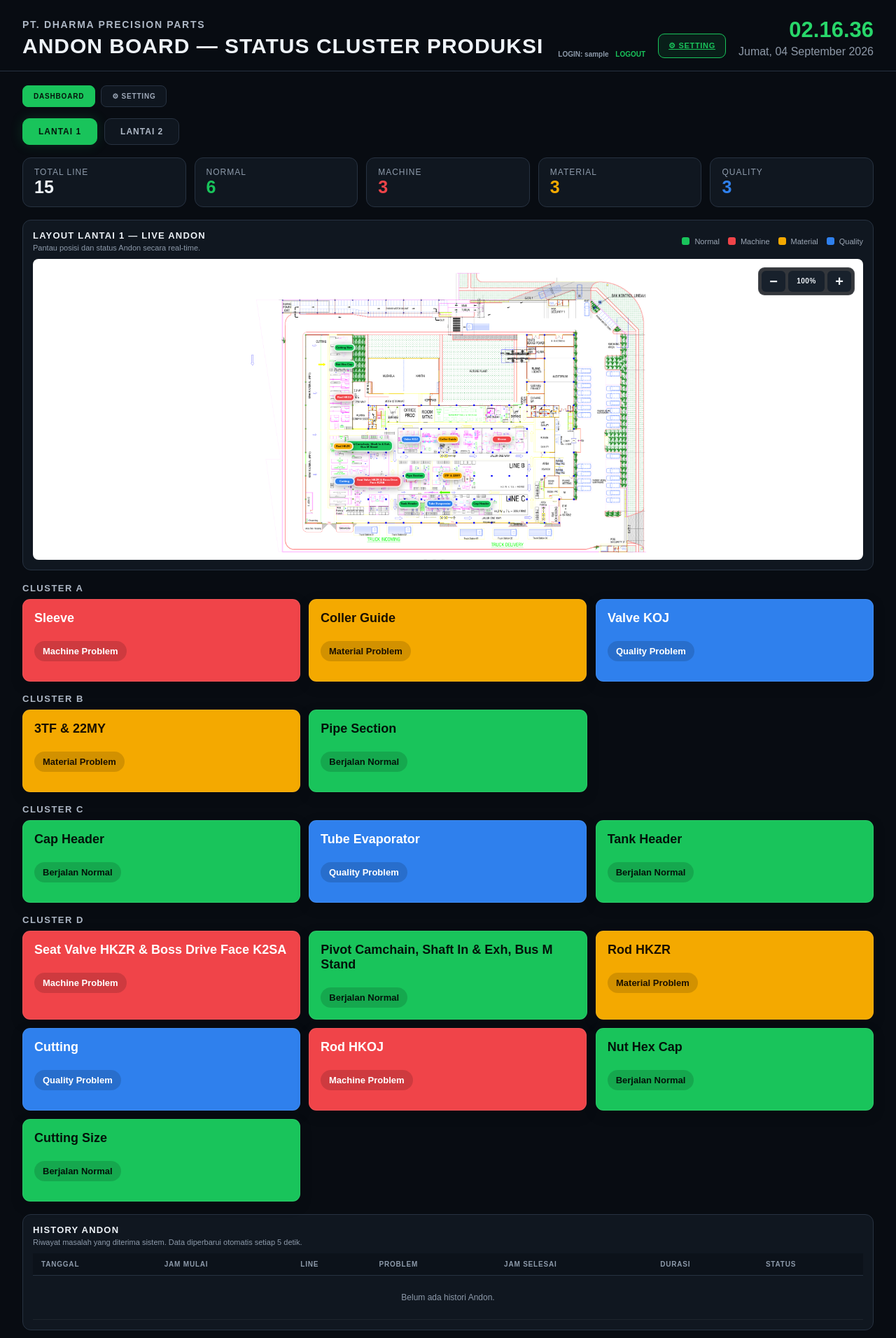
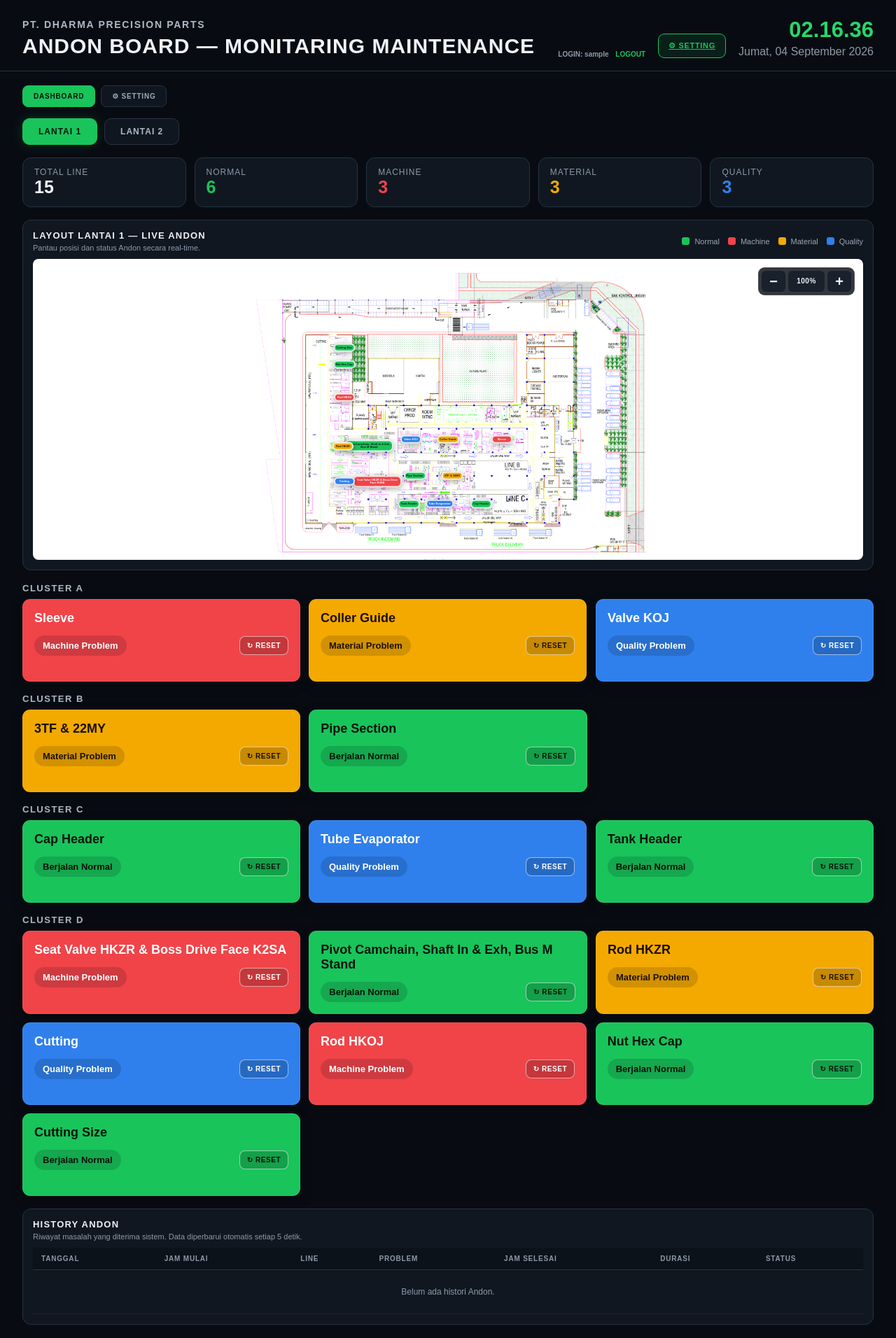
Before and after one commit to Sabakunz/Andon_DPA, a Flask app: page / in a window 1280 px wide; the page is wider, and only the part inside the window is pictured. Shown: the top 1912 px of that part at 70% size. Run offline with Flask 3, Linux system fonts and the light colour scheme; the visitor is signed in with stand-in values (Sample User, id 1); data comes from the database, SQL or seed files in the repository; data that the repository does not hold is empty.

Commit message:
Add reset button and update dashboard layout

```diff
--- a/static/app.js
+++ b/static/app.js
@@ -67,12 +67,49 @@ function renderBoard(){
     items.forEach(d=>{
       const cls=statusClass(d.status), card=document.createElement('article');
       card.className=`card ${cls} ${cls!=='normal'?'status-pulse':''}`;
-      card.innerHTML=`<h3>${esc(d.department)}</h3><span class="badge">${esc(displayStatus(d.status))}</span>`;
+      card.innerHTML=`<h3>${esc(d.department)}</h3>
+        <div class="card-status-row">
+          <span class="badge">${esc(displayStatus(d.status))}</span>
+          <button class="reset-line-btn" type="button" title="Reset ${esc(d.department)} menjadi normal" data-reset-id="${d.id}">↻ RESET</button>
+        </div>`;
+      card.querySelector('.reset-line-btn')?.addEventListener('click',()=>resetLine(d.id));
       cards.appendChild(card);
     });
     board.appendChild(section);
   });
 }
+async function resetLine(id){
+  const d=departments.find(x=>Number(x.id)===Number(id));
+  if(!d)return;
+  if(displayStatus(d.status)===STATUS.NORMAL)return;
+
+  const buttons=document.querySelectorAll(`[data-reset-id=\"${id}\"]`);
+  buttons.forEach(b=>{b.disabled=true;b.textContent='RESET...';});
+  try{
+    const r=await fetch(`/api/lora/command/${id}`,{
+      method:'POST',
+      headers:{'Content-Type':'application/json'},
+      body:JSON.stringify({command:'RESET'})
+    });
+    const data=await r.json();
+    if(!r.ok)throw new Error(data.error||'Gagal reset line');
+
+    // Update lokal lebih dulu agar warna line langsung berubah hijau tanpa menunggu polling.
+    d.status=STATUS.NORMAL;
+    d.priority='Normal';
+    d.issue=null;
+    renderBoard();
+    renderLayout();
+    renderKpi();
+    await loadHistory();
+  }catch(e){
+    alert(`Gagal reset ${d.department}: ${e.message}`);
+    buttons.forEach(b=>{b.disabled=false;b.textContent='↻ RESET';});
+  }
+}
+
+window.resetLine=resetLine;
+
 function renderLayout(){
   const markers=document.getElementById('markers'); if(!markers)return;
   markers.innerHTML='';
--- a/static/style.css
+++ b/static/style.css
@@ -51,8 +51,12 @@ main{padding:20px 32px 30px}
 .card.danger{background:var(--red);color:#fff;--pulse-color:var(--red)}
 .card.warning{background:var(--amber);color:#1a1000;--pulse-color:var(--amber)}
 .card.quality{background:var(--blue);color:#fff;--pulse-color:var(--blue)}
-.card h3{margin:0 0 22px;font-size:18px}
+.card h3{margin:0 0 14px;font-size:18px}
+.card-status-row{display:flex;align-items:center;justify-content:space-between;gap:8px;flex-wrap:wrap}
 .badge{display:inline-block;border-radius:18px;padding:7px 12px;background:rgba(0,0,0,.14);font-size:13px;font-weight:800}
+.reset-line-btn{appearance:none;border:1px solid rgba(255,255,255,.55);background:rgba(0,0,0,.18);color:inherit;border-radius:8px;padding:7px 10px;font-size:10px;font-weight:900;letter-spacing:.6px;cursor:pointer;transition:.18s;white-space:nowrap}
+.reset-line-btn:hover{background:rgba(255,255,255,.18);transform:translateY(-1px)}
+.reset-line-btn:disabled{opacity:.65;cursor:wait;transform:none}
 
 /* Pulse hanya untuk Machine, Material, Quality. Normal tidak pulse. */
 .status-pulse{animation:cardPulse 1.1s ease-out infinite}
--- a/templates/index.html
+++ b/templates/index.html
@@ -10,7 +10,7 @@
 <header class="topbar">
   <div>
     <div class="company">PT. DHARMA PRECISION PARTS</div>
-    <h1>ANDON BOARD — {% if mode == 'settings' %}SETTING{% else %}STATUS CLUSTER PRODUKSI{% endif %}</h1>
+    <h1>ANDON BOARD — {% if mode == 'settings' %}SETTING{% else %}MONITARING MAINTENANCE{% endif %}</h1>
   </div>
   <div class="top-actions">
     <div class="login-user">LOGIN: {{ session.get("username", "user") }} <a href="/logout">LOGOUT</a></div>
```
Also changed, not shown: static/denah.png.
